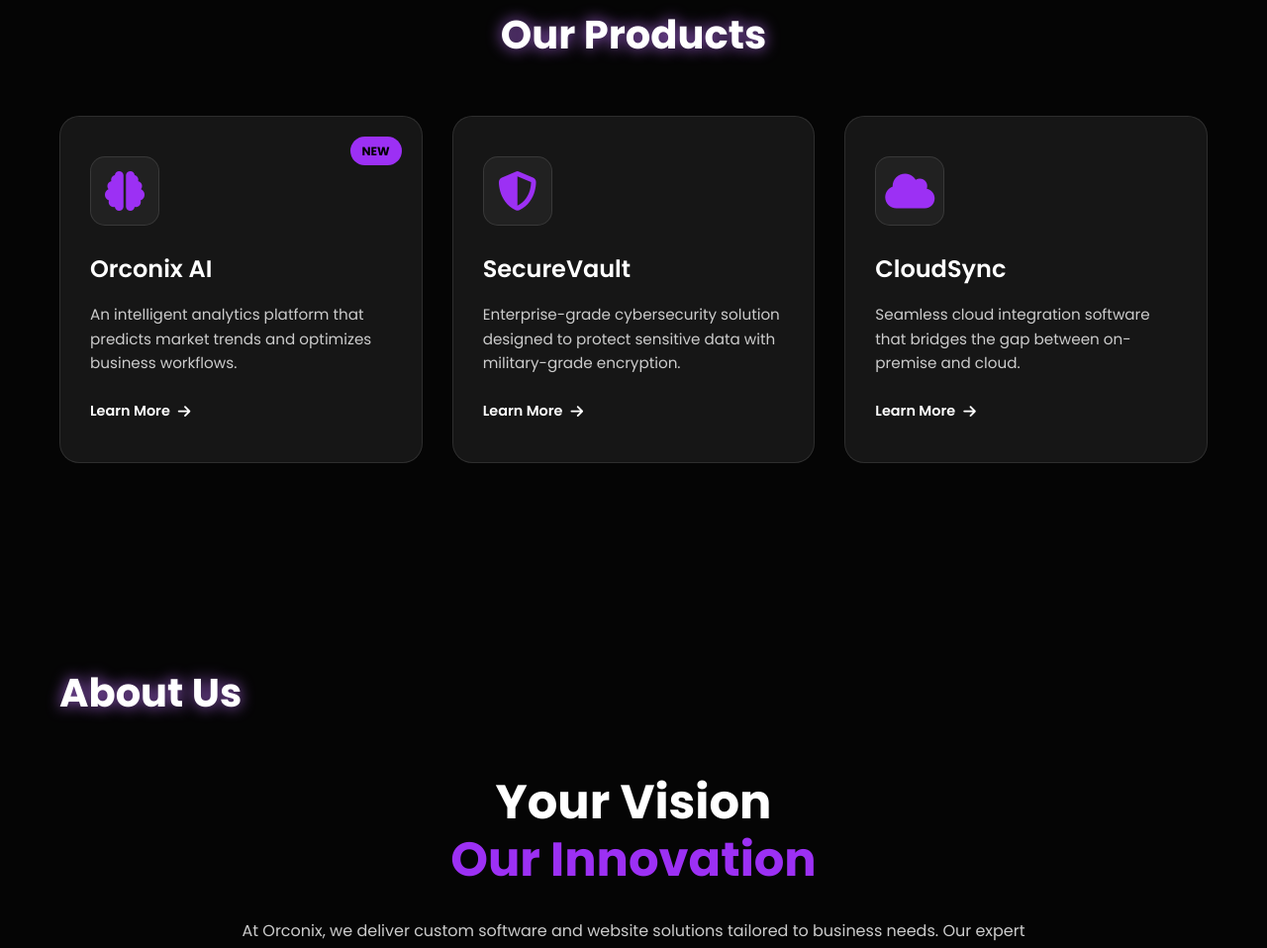
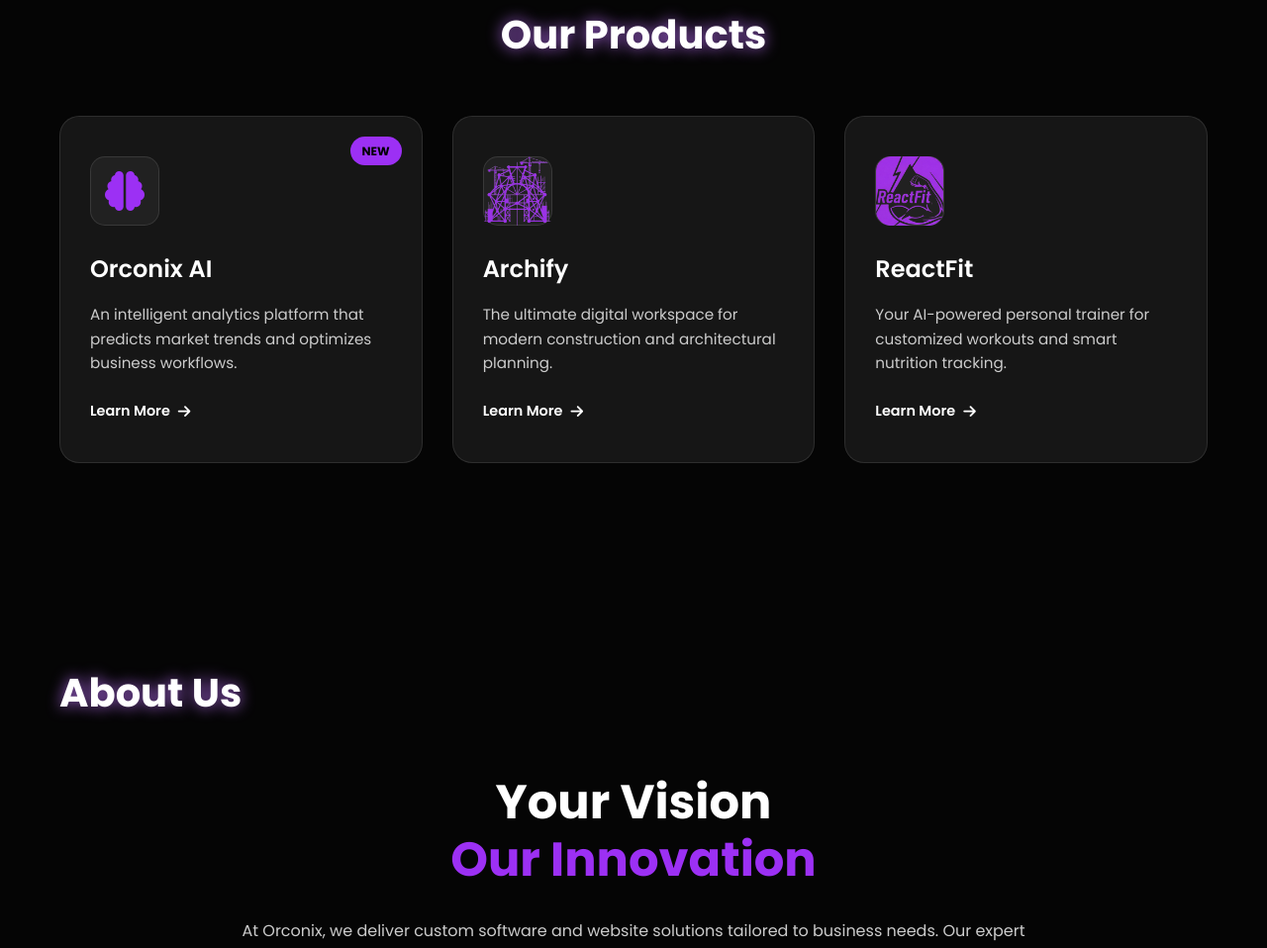
Before and after one commit to prathamk1483/orconix-website, a plain HTML site: page index.html in a window 1280 px wide. Shown: the part 897-1855 px from the top of the page at 99% size. Drawn offline with Linux system fonts and the light colour scheme.

Commit message:
Added the Orconix's Product Logos

```diff
--- a/index.html
+++ b/index.html
@@ -67,22 +67,22 @@
                 </div>
 
                 <div class="glass-card product-card hidden"
-                     data-title="SecureVault"
+                     data-title="Archify"
                      data-icon="fas fa-shield-alt"
                      data-details="SecureVault offers military-grade encryption for enterprise data at rest and in transit. Our zero-trust architecture ensures that your sensitive information remains inaccessible to unauthorized users. It includes biometric authentication support, 24/7 threat monitoring, and automated compliance reporting for GDPR and HIPAA.">
-                    <div class="product-icon"><i class="fas fa-shield-alt"></i></div>
-                    <h3>SecureVault</h3>
-                    <p>Enterprise-grade cybersecurity solution designed to protect sensitive data with military-grade encryption.</p>
+                    <div class="product-icon"><img src="assets/Product/Archify.png" alt=""></div>
+                    <h3>Archify</h3>
+                    <p>The ultimate digital workspace for modern construction and architectural planning.</p>
                     <a href="#" class="btn-text">Learn More <i class="fas fa-arrow-right"></i></a>
                 </div>
 
                 <div class="glass-card product-card hidden"
-                     data-title="CloudSync"
+                     data-title="ReactFit"
                      data-icon="fas fa-cloud"
                      data-details="CloudSync bridges the gap between legacy on-premise systems and modern cloud infrastructure. It allows for seamless bi-directional data synchronization without downtime. Supports AWS, Azure, and Google Cloud natively. Ideal for companies in the middle of a digital transformation journey.">
-                    <div class="product-icon"><i class="fas fa-cloud"></i></div>
-                    <h3>CloudSync</h3>
-                    <p>Seamless cloud integration software that bridges the gap between on-premise and cloud.</p>
+                    <div class="product-icon"><img src="assets/Product/ReactFit.png" alt=""></div>
+                    <h3>ReactFit</h3>
+                    <p>Your AI-powered personal trainer for customized workouts and smart nutrition tracking.</p>
                     <a href="#" class="btn-text">Learn More <i class="fas fa-arrow-right"></i></a>
                 </div>
 
--- a/style.css
+++ b/style.css
@@ -502,7 +502,10 @@ select.dropdown {
     align-items: flex-start;
     transition: transform 0.3s ease, border-color 0.3s ease;
 }
-
+.product-icon > img{
+    height: 70px;
+    width: 70px;
+}
 .product-card:hover {
     transform: translateY(-10px);
     border-color: var(--primary-gold);
```
Also changed, not shown: assets/Product/Archify.png (added), assets/Product/ReactFit.png (added).
